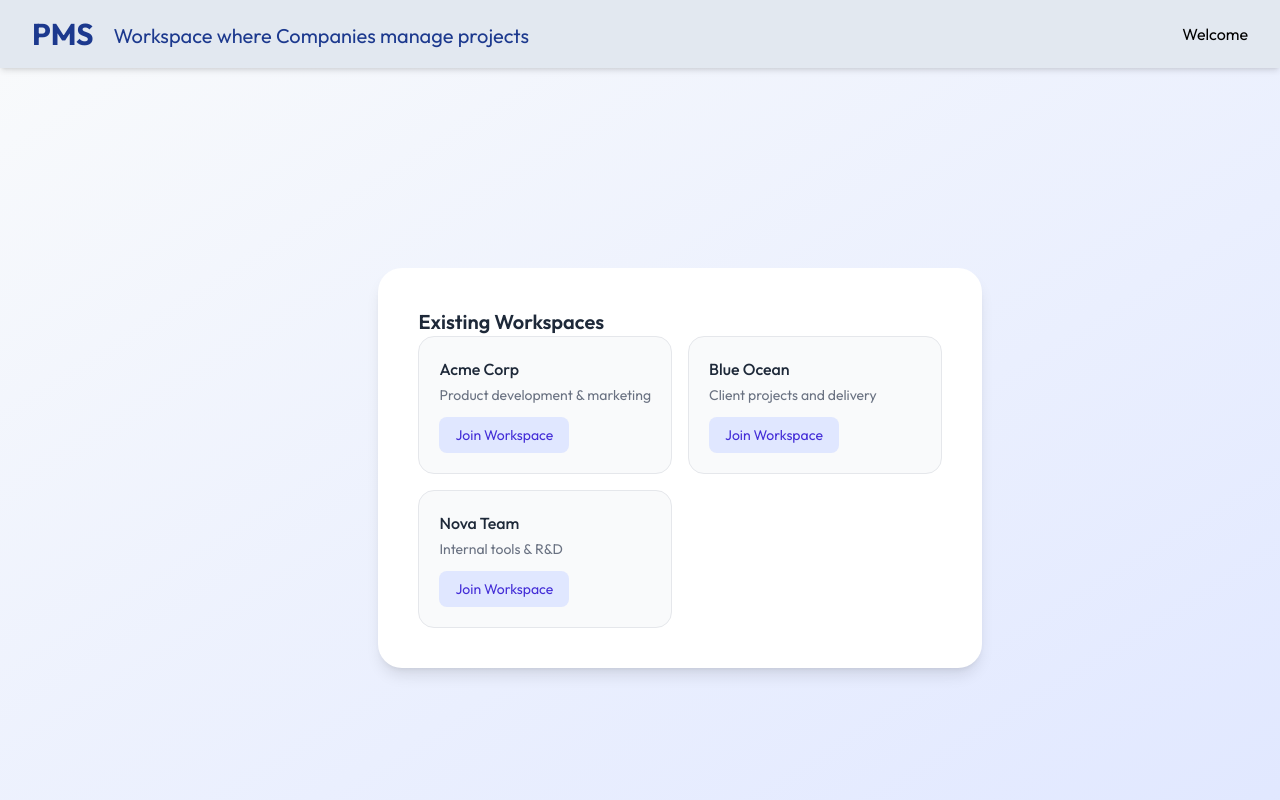
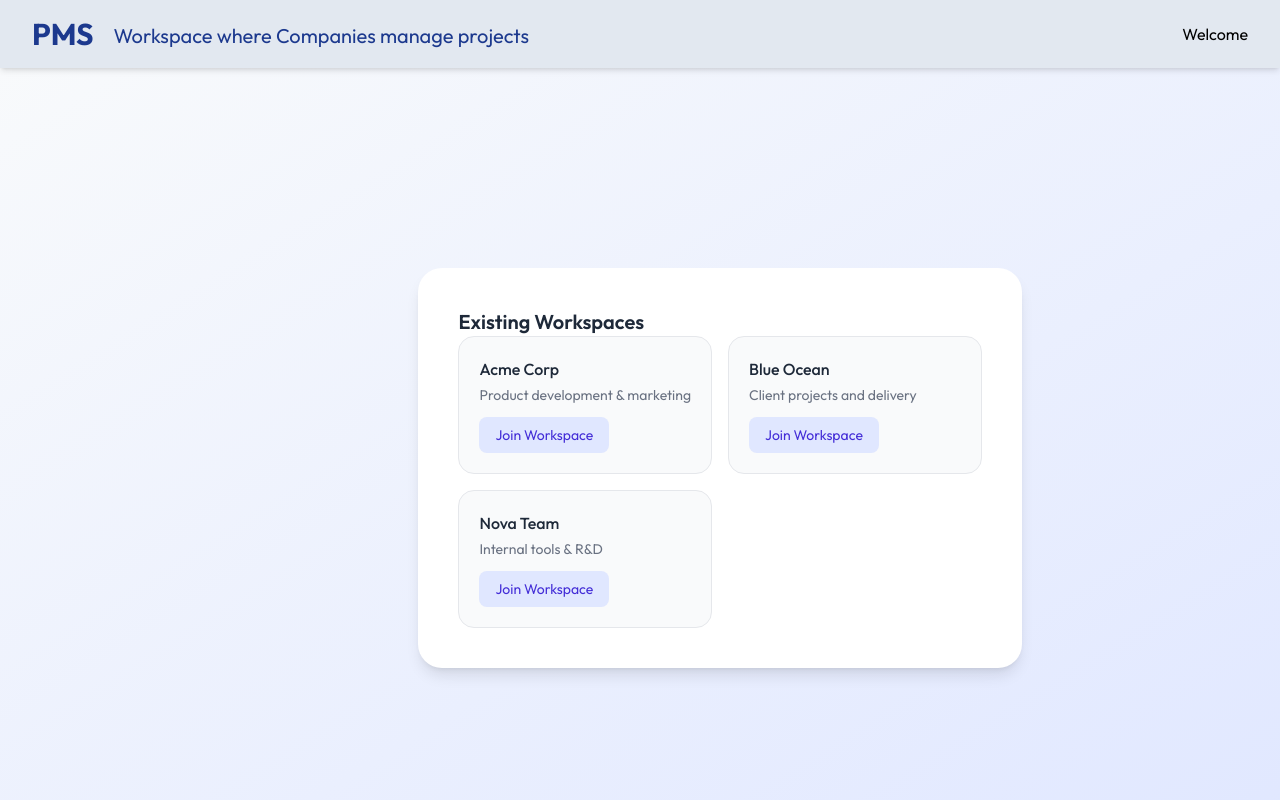
Before and after one commit to RupeshKumar4511/project-management-workspace-hub, a React (Vite) app in the folder frontend/: page /app in a window 1280 px wide. Shown: the top 800 px of the page. Built offline with nearby package versions, Linux system fonts and the light colour scheme.

Commit message:
css class updated

```diff
--- a/frontend/src/components/WorkspaceHub.jsx
+++ b/frontend/src/components/WorkspaceHub.jsx
@@ -10,9 +10,9 @@
   return (
     <>
       <Header setOpen={setOpen}  />
-      <div className="min-h-screen flex items-center justify-center bg-gradient-to-br from-slate-50 to-indigo-100 p-6">
+      <div className="min-h-screen flex justify-center bg-gradient-to-br from-slate-50 to-indigo-100 p-6">
         <AppSideBar open={open} setOpen={setOpen}/>
-        <div className="flex justify-center items-center flex-col  ml-20">
+        <div className="flex justify-center items-center flex-col  ml-40">
           <Outlet/>
         </div>
       </div>
```
